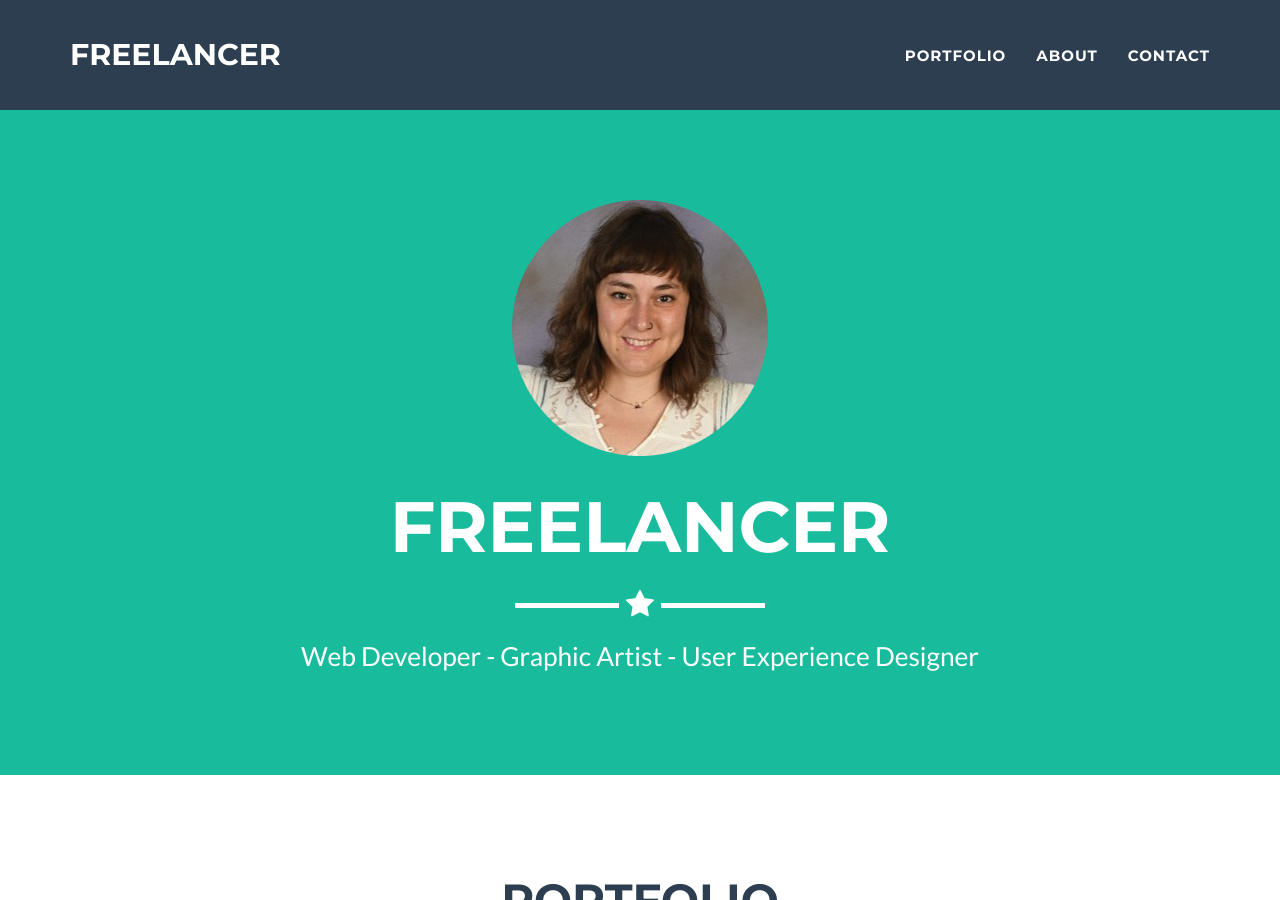
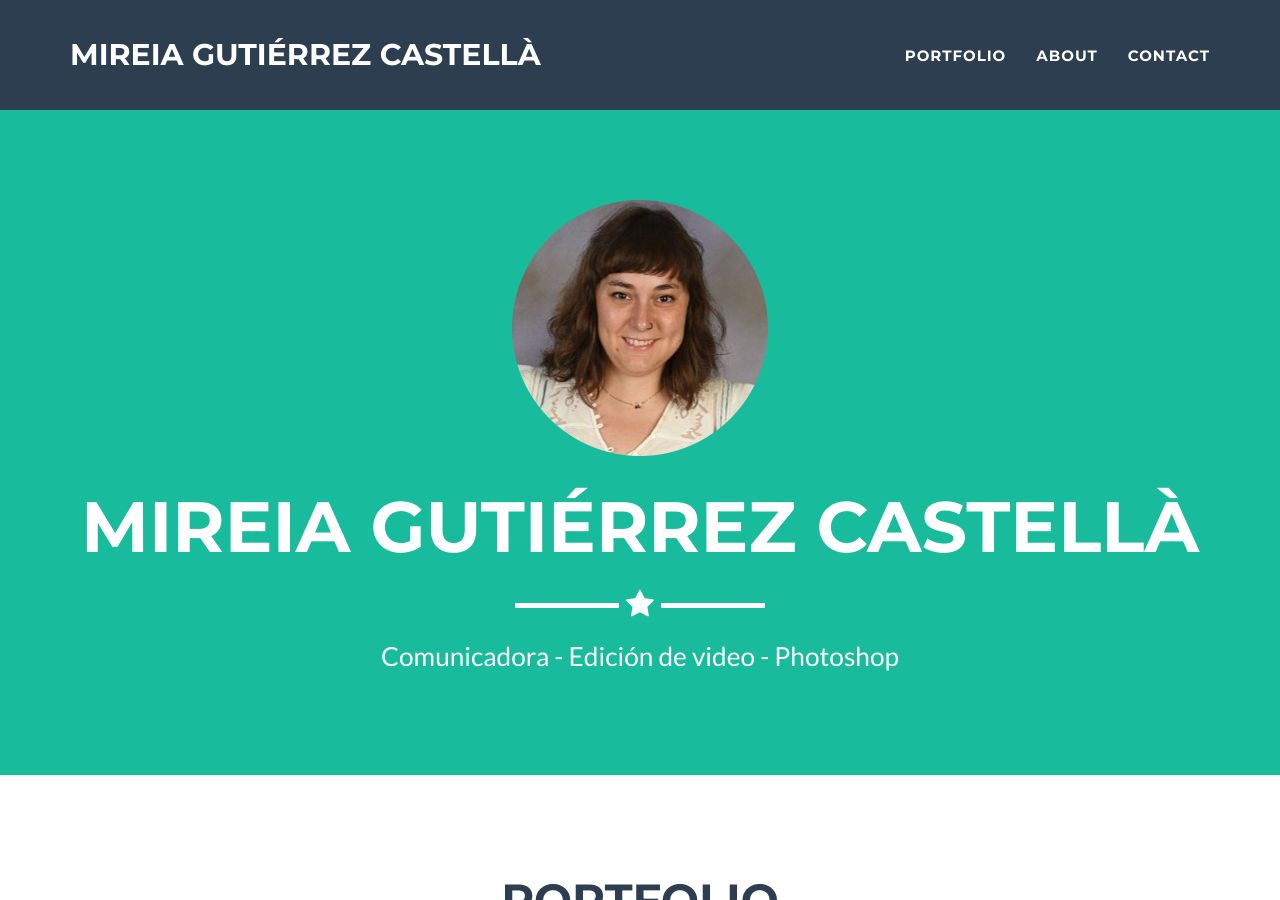
Before and after one commit to belzoond/pagina-mireia, a Jekyll site: the page built from _posts/2014-07-18-project-1.markdown, in a window 1280 px wide and 900 px high. Built offline with Jekyll 4.4.1, drawn with Linux system fonts in a browser that asks for light colours; part of the change alters nothing that is shown; some of the changed text lies outside the part shown.

Commit message:
Changed configuration

```diff
--- a/_config.yml
+++ b/_config.yml
@@ -1,11 +1,11 @@
 # Site settings
-title: Freelancer
-email: your-email@domain.com
-url: https://github.com/jeromelachaud/freelancer-theme
-description: "Write an awesome description for your new site here. You can edit this line in _config.yml. It will appear in your document head meta (for Google search results) and in your feed.xml site description."
-keywords: "your keywords, separated by commas"
-skills: "Web Developer - Graphic Artist - User Experience Designer"
-meta_author: LastName FirstName
+title: Mireia Gutiérrez Castellà
+email: mireia.gutierrez.castella@gmail.com
+url: https://github.com/belzoond
+description: "Página personal de Mireia Gutiérrez Castellà"
+keywords: "comunicación, curriculum, Mireia Gutierrez"
+skills: "Comunicadora - Edición de video - Photoshop"
+meta_author: Gutiérrez Castellà, Mireia
 
 # Google webmaster tools
 google_verify:
@@ -39,21 +39,13 @@ footer:
 
 # Social networks usernames (many more available: google-plus, flickr, dribbble, pinterest, instagram, tumblr, linkedin, etc.)
 social:
-  - title: twitter
-    url: http://twitter.com/jekyllrb
-  - title: facebook
-    url:
-  - title: stack-overflow
-    url: http://stackoverflow.com/questions/tagged/jekyll
-  - title: bitbucket
-    url: http://bitbucket.org/jekyll
-  - title: github
-    url: http://github.com/jekyll
+  - title: linkedin
+    url: https://www.linkedin.com/in/mgutierrezc/
 
 # Postal address (add as many lines as necessary)
 address:
-  - line: 3481 Melrose Place
-  - line: Beverly Hills, CA 90210
+  - line: Els Hostalets de Pierola
+  - line: Barcelona
 
 # Credits content
 credits: 'Freelancer is a free to use, open source Bootstrap theme created by <a href="http://startbootstrap.com">Start Bootstrap</a>.'
```
